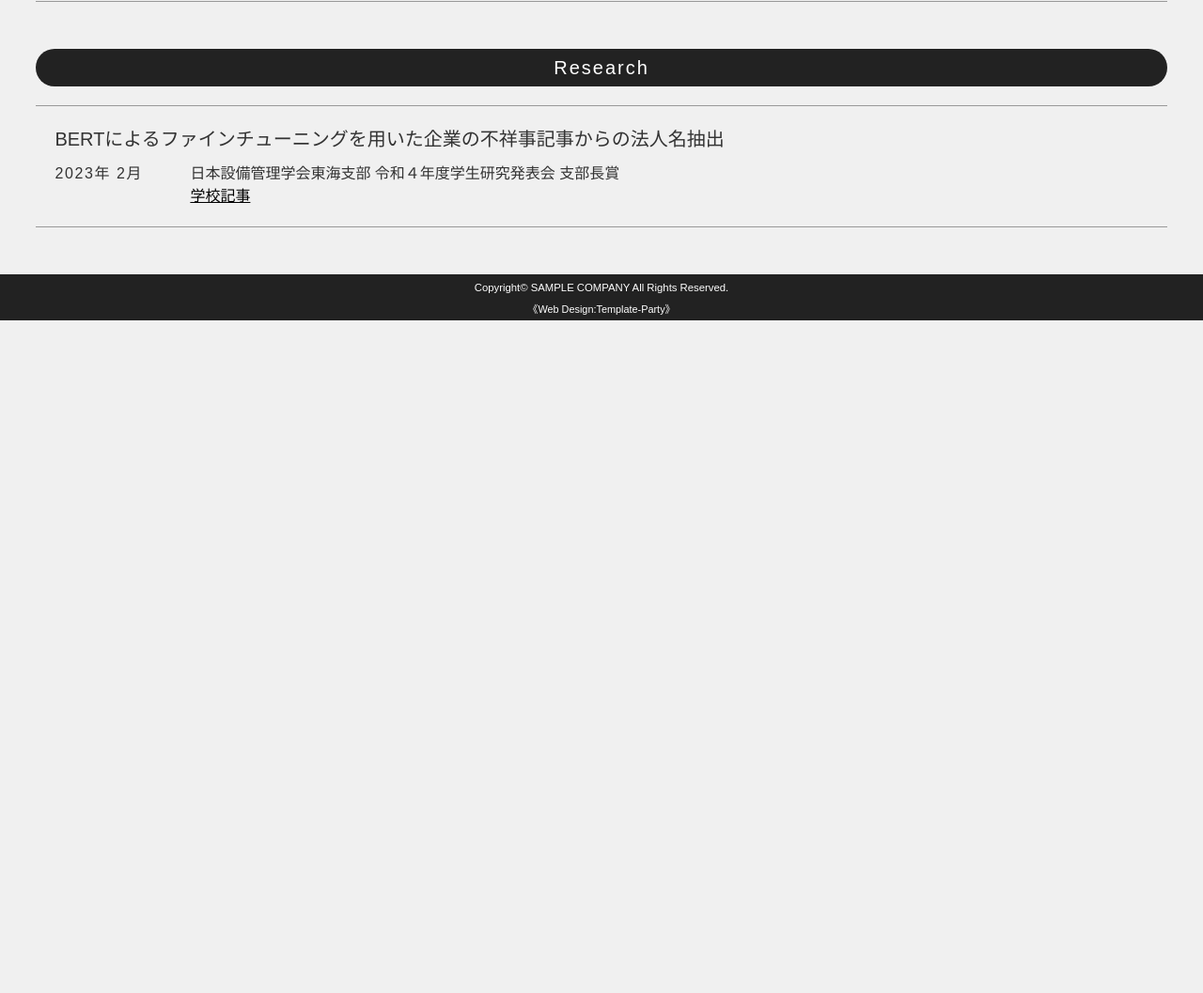
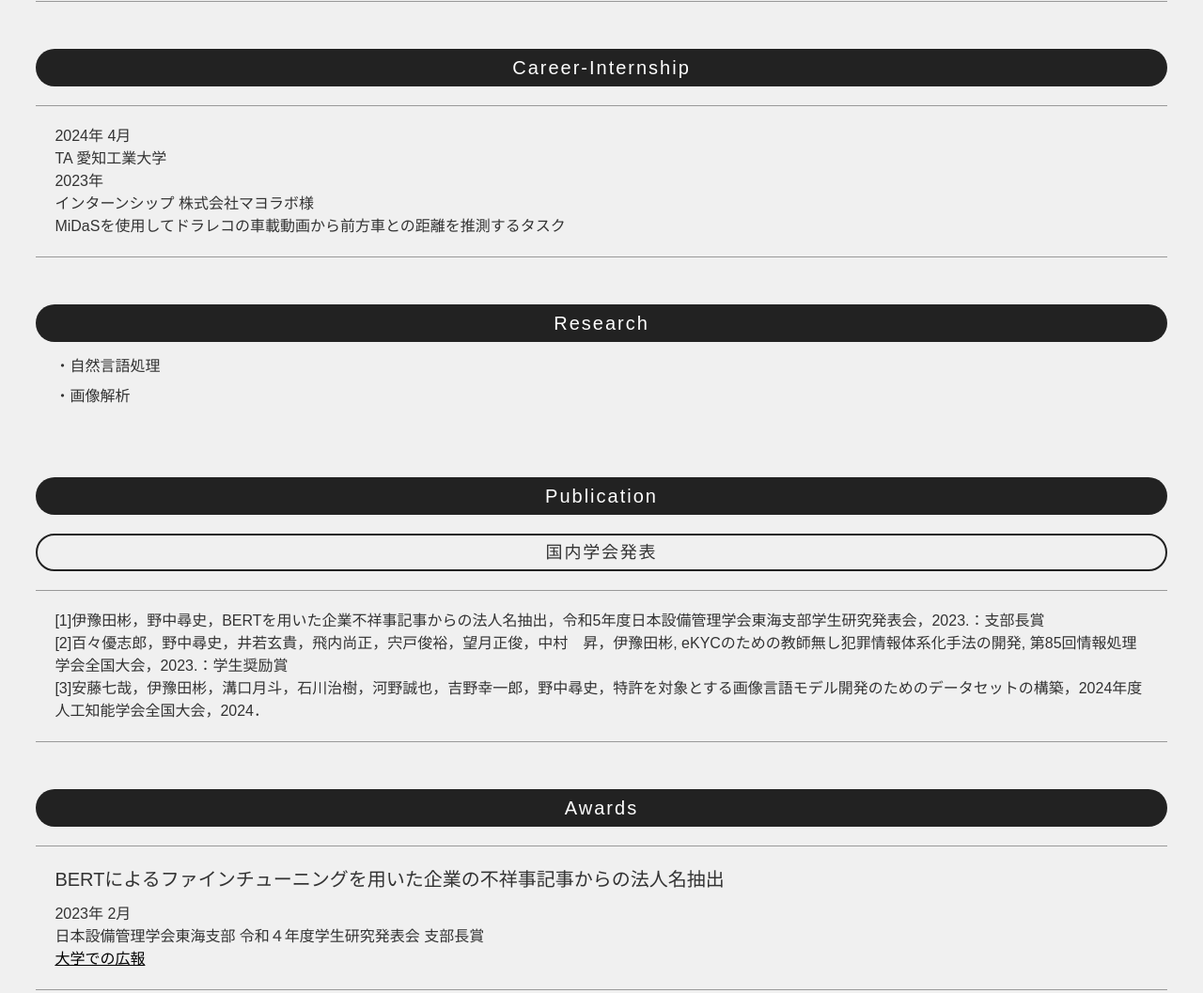
Before and after one commit to AI0928/AI0928.github.io, a plain HTML site: page portfolio/index.html in a window 1280 px wide. Shown: the part 1160-2217 px from the top of the page at 94% size. Before the commit the page ends 1501 px from the top, so only its background shows below. Drawn offline with nearby package versions, Linux system fonts and the light colour scheme.

Commit message:
キャリアインターンシップ、論文、受賞を記載

```diff
--- a/portfolio/index.html
+++ b/portfolio/index.html
@@ -17,7 +17,10 @@
 <li><a href="#profile">Profile</a></li>
 <li><a href="#education">Educaition</a></li>
 <li><a href="#portfolio">Portfolio</a></li>
+<li><a href="#career-internship">Career-Internship</a></li>
 <li><a href="#research">Research</a></li>
+<li><a href="#publication">Publication</a></li>
+<li><a herf="#awards">Awards</a></li>
 </ul>
 </nav>
 </header>
@@ -80,17 +83,49 @@
 </section>
 <!--/#portfolio-->
 
-<section id="research">
+<section id="career-internship">
+<h2>Career-Internship</h2>
+<div class="list">
+<dt>2024年 4月</dt>
+<dd>TA 愛知工業大学</dd>
+<dt>2023年</dt>
+<dd>インターンシップ 株式会社マヨラボ様</dd>
+<dd>MiDaSを使用してドラレコの車載動画から前方車との距離を推測するタスク</dd>
+</div>
+</section>
+
+<section id="Research">
 <h2>Research</h2>
+<p>・自然言語処理
+<br>・画像解析
+</p>
+</section>
+
+<section id="publication">
+<h2>Publication</h2>
+<h3>国内学会発表</h3>
+<div class="list">
+<p>
+[1]伊豫田彬，野中尋史，BERTを用いた企業不祥事記事からの法人名抽出，令和5年度日本設備管理学会東海支部学生研究発表会，2023.：支部長賞
+<br>[2]百々優志郎，野中尋史，井若玄貴，飛内尚正，宍戸俊裕，望月正俊，中村　昇，伊豫田彬, eKYCのための教師無し犯罪情報体系化手法の開発, 第85回情報処理学会全国大会，2023.：学生奨励賞
+<br>[3]安藤七哉，伊豫田彬，溝口月斗，石川治樹，河野誠也，吉野幸一郎，野中尋史，特許を対象とする画像言語モデル開発のためのデータセットの構築，2024年度 人工知能学会全国大会，2024．
+</p>
+</div>
+</section>
+<!-- /publication -->
+
+
+<section id="awards">
+<h2>Awards</h2>
 <div class="list">
 <h4>BERTによるファインチューニングを用いた企業の不祥事記事からの法人名抽出</h4>
 <dt>2023年 2月</dt>
 <dd>日本設備管理学会東海支部 令和４年度学生研究発表会 支部長賞
-<br><a href="https://github.com/AI0928/UMAII_Fast_API">学校記事</a>
+<br><a href="https://www.ait.ac.jp/news/detail/0007011.html">大学での広報</a>
 </dd>
 </div>
 </section>
-<!--/#research-->
+<!--/#awards-->
 
 </div>
 <!--/#contents-->
```
